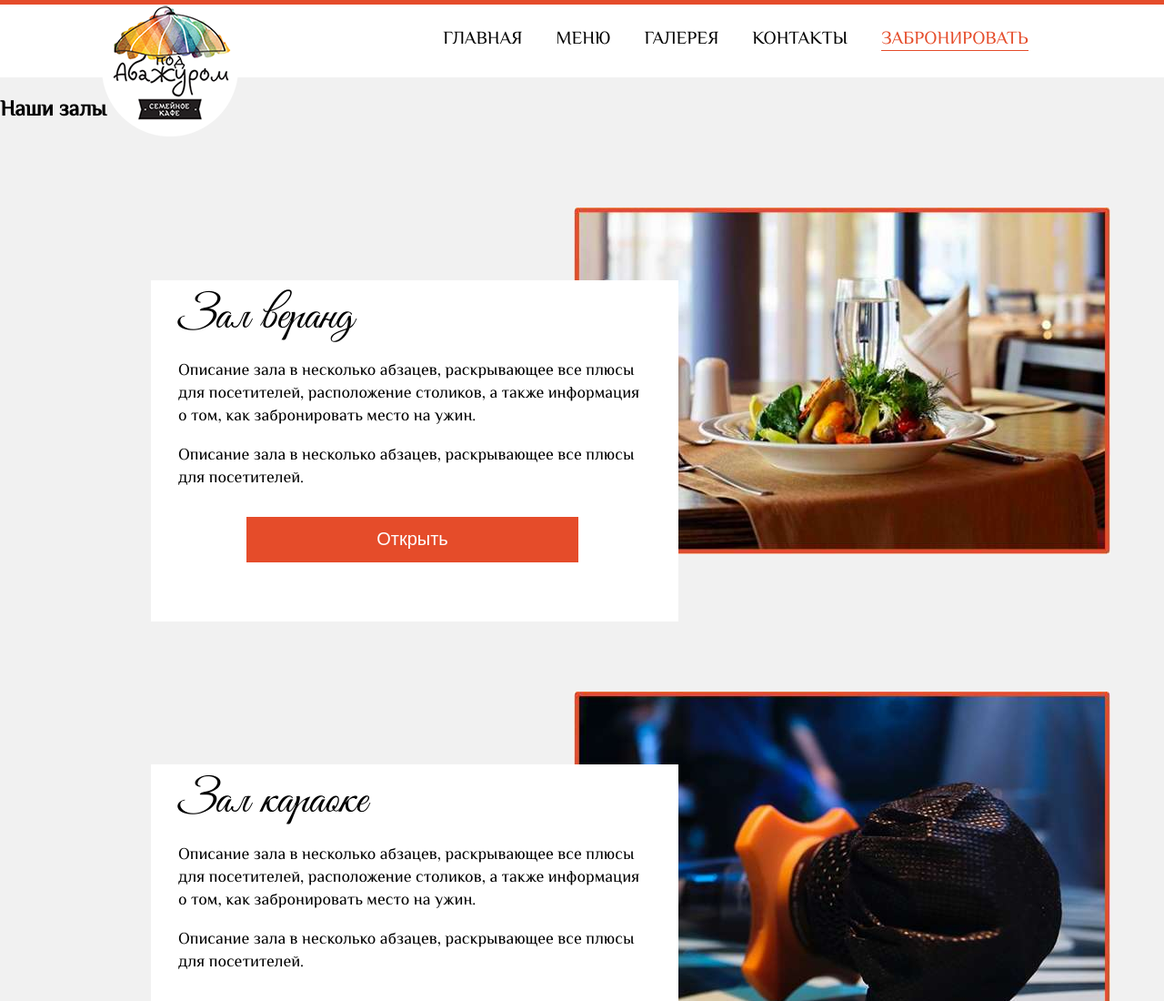
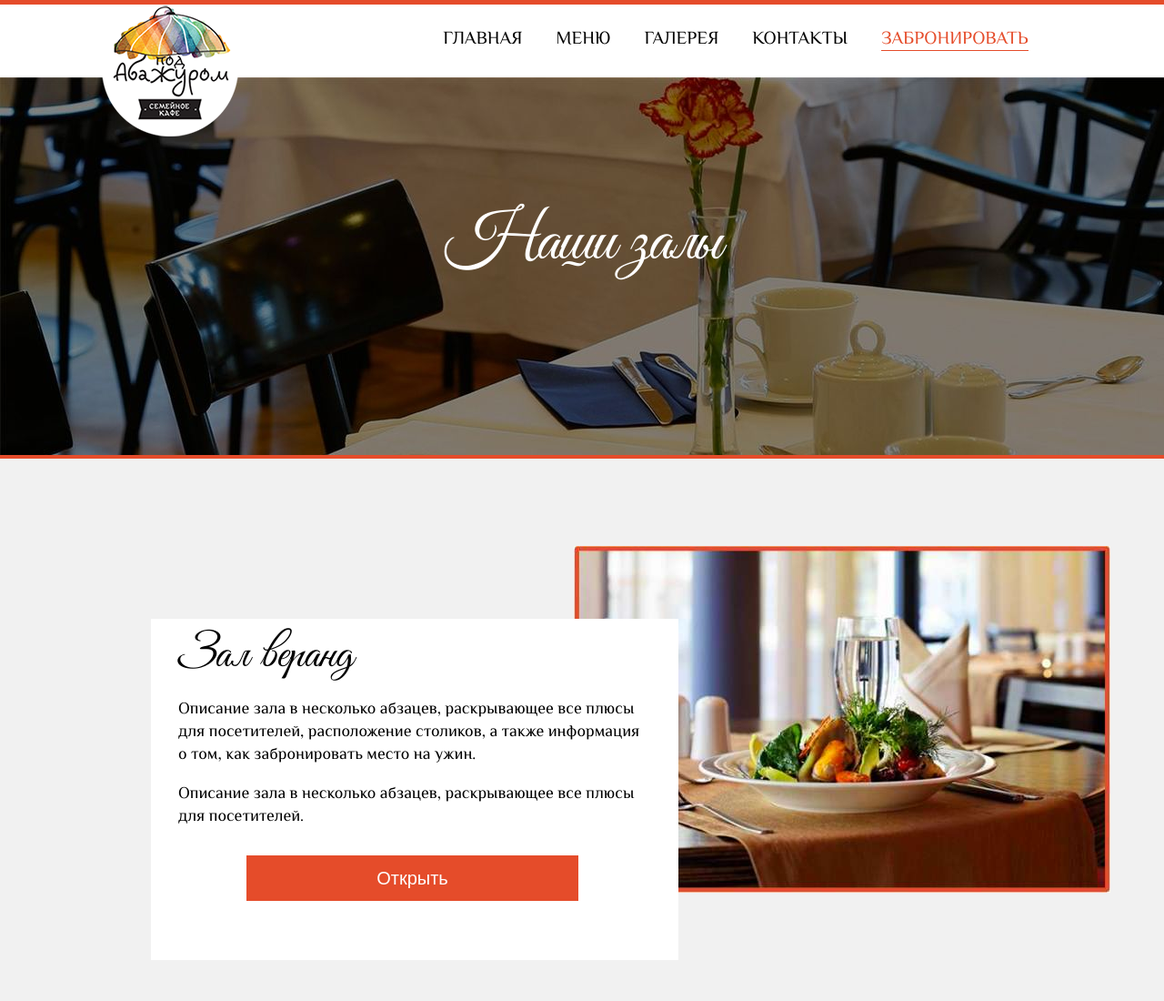
Before and after one commit to Klimonov/abajur, a plain HTML site: page halls.html in a window 1280 px wide. Shown: the top 1100 px of the page at 91% size. Drawn offline with Linux system fonts and the light colour scheme.

Commit message:
fix wrong selector

```diff
--- a/halls.html
+++ b/halls.html
@@ -29,12 +29,12 @@
 	<!-- конец header -->
 
 	<!-- слайдер -->
-		<section>
+		<article>
 			<div class="row">
 				<div class="slider-halls"><h1>Наши залы</h1></div>
 
 			</div>
-		</section>
+		</article>
 	<!-- конец слайдер -->
 
 	<!-- content -->
```
